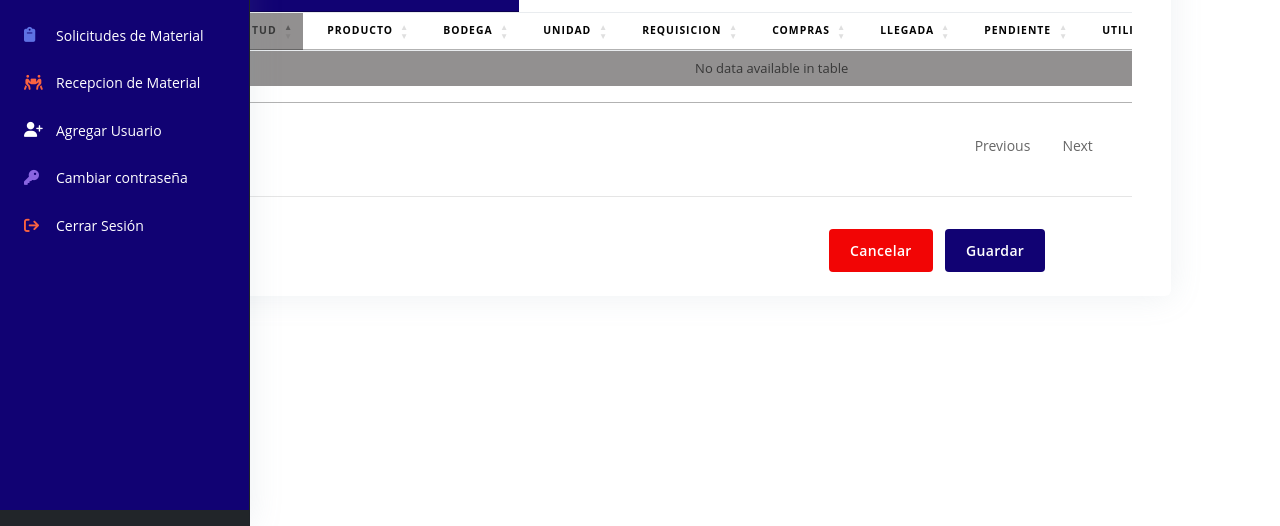
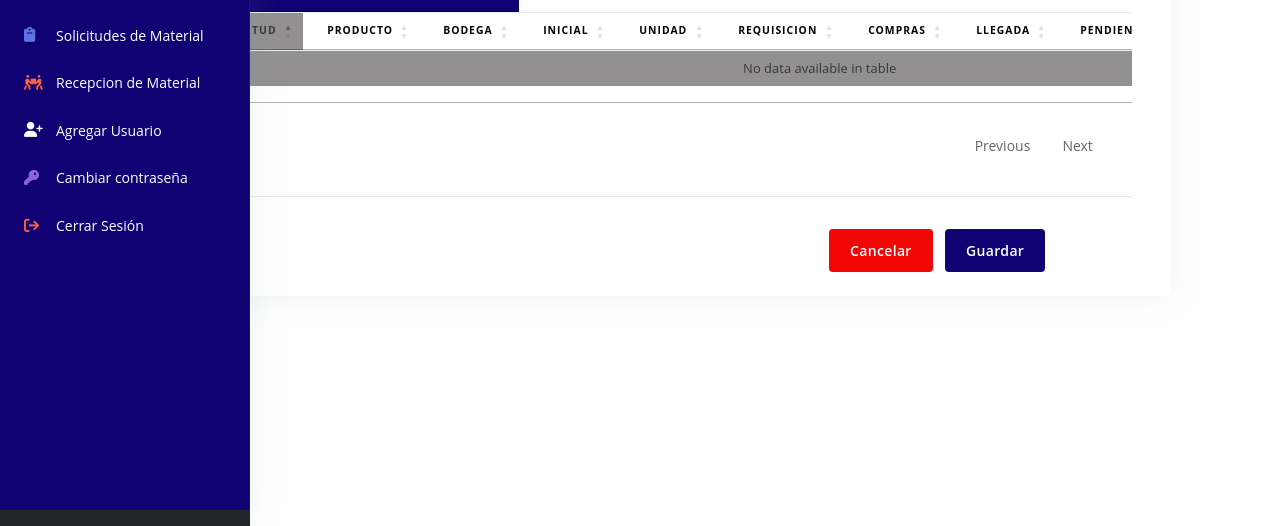
Before and after one commit to mons-castrosix/prueba2, a Django app: page /inventario/ver-requisicion/1/ in a window 1280 px wide; the page is wider, and only the part inside the window is pictured. Shown: the part 274-800 px from the top of that part. Run offline with Django 4.2, Linux system fonts and the light colour scheme; the visitor is signed in with stand-in values (Sample User, id 1); data that the repository does not hold is empty; some libraries are stand-ins or nearby versions.

Commit message:
compras.requisicion valor inicial

```diff
--- a/grupo_abrasan/app/models.py
+++ b/grupo_abrasan/app/models.py
@@ -78,6 +78,7 @@ class Compra(models.Model):
 
 class Recepcion(models.Model):
     solicitud=models.ForeignKey(Solicitud,to_field="id",on_delete=models.CASCADE)
+    inicial=models.IntegerField(null=True, default=0)
     llegada=models.IntegerField(null=True, default=0)
     pendiente=models.IntegerField(null=True, default=0)
     utilizado=models.IntegerField(null=True, default=0)
--- a/grupo_abrasan/app/templates/app/requisiciones/ver-recepcion.html
+++ b/grupo_abrasan/app/templates/app/requisiciones/ver-recepcion.html
@@ -56,6 +56,7 @@
                                         <th>Clave Solicitud</th>
                                         <th>Producto</th>
                                         <th >Bodega</th>
+                                        <th>Inicial</th>
                                         <th>Unidad</th>
                                         <th>Requisicion</th>
                                         <th>Compras</th>
@@ -69,9 +70,11 @@
                                     <tbody>
                                     {% for s in solicitudes %}
                                     <tr>
+
                                         <td>{{s.id}}</td>
                                         <td>{{s.descripcion}}</td>
                                         <td> <strong>{{s.bodegaproducto_id__cantidad}}</strong> </td>
+                                        <td>{{s.recepcion__inicial}}</td>
                                         <td>
                                             {% if s.unidad == '1' %}
                                             Pieza
--- a/grupo_abrasan/app/templates/app/requisiciones/ver-requisicion.html
+++ b/grupo_abrasan/app/templates/app/requisiciones/ver-requisicion.html
@@ -69,6 +69,7 @@
                                         <th>Clave solicitud</th>
                                         <th>Producto</th>
                                         <th >Bodega</th>
+                                        <th>Inicial</th>
                                         <th>Unidad</th>
                                         <th>Requisicion</th>
                                         <th>Compras</th>
@@ -85,6 +86,7 @@
                                         <td>{{s.id}}</td>
                                         <td>{{s.descripcion}}</td>
                                         <td><strong> {{s.bodegaproducto_id__cantidad}}</strong></td>
+                                        <td>{{s.recepcion__inicial}}</td>
                                         <td>
                                           {% if s.unidad == '1' %}
                                           Pieza
--- a/grupo_abrasan/app/views.py
+++ b/grupo_abrasan/app/views.py
@@ -736,10 +736,16 @@ def compra(request,solicitud):
             else:
                 sol=solicitud[i]
                 cantidad=cant
-                datos={'solicitud':sol,'compra':cantidad}
-                formulario=CompraForm(datos)
-                print(formulario.errors)
-                formulario.save()
+                exist=Compra.objects.filter(solicitud_id=sol).exists()
+                if(exist):
+                    formulario=RecepcionForm()
+                    messages.error(request,"Ya existe compra registrada para esta solicitud ")
+                    return redirect("/inventario/recepcion-bodega/")
+                else:
+                    datos={'solicitud':sol,'compra':cantidad}
+                    formulario=CompraForm(datos)
+                    print(formulario.errors)
+                    formulario.save()
             i+=1
 
 
@@ -797,7 +803,7 @@ def recepcion_bodega(request):
     return render(request,'app/requisiciones/recepcion.html',data)
 @permission_required('app.view_recepcion')
 def ver_recepcion(request,solicitud):
-    solicitudes=Solicitud.objects.select_related('bodegaproducto','compra','recepcion').values('bodegaproducto_id','cantidad','unidad','solicitud','bodegaproducto_id__cantidad','descripcion','id','solicita','compra','recepcion__llegada','recepcion__pendiente','recepcion__utilizado','recepcion__saldo').filter(solicitud=solicitud)
+    solicitudes=Solicitud.objects.select_related('bodegaproducto','compra','recepcion').values('bodegaproducto_id','cantidad','unidad','solicitud','bodegaproducto_id__cantidad','descripcion','id','solicita','compra','recepcion__llegada','recepcion__pendiente','recepcion__inicial','recepcion__utilizado','recepcion__saldo').filter(solicitud=solicitud)
     id=Solicitud.objects.select_related('bodegaproducto','compra','recepcion').values('id').filter(solicitud=solicitud)
     compra=Compra.objects.select_related('solicitud').filter(solicitud_id__in=id).values()
     data={
@@ -921,8 +927,9 @@ def recepcion_registro(request,solicitud):
                     usado=utilizado[x]
                     print("COMPRA"+str(compra[i]['compra']))
                     pnd=int(compra[i]['compra'])-int(llego)
-                    datos={'solicitud':sol,'llegada':llego,'pendiente':pnd,'utilizado':usado,'saldo':sal}
-                    print(datos)
+                    print(productobodega.cantidad)
+                    datos={'solicitud':sol,'llegada':llego,'pendiente':pnd,'utilizado':usado,'saldo':sal,'inicial':productobodega.cantidad}
+
 
                     if(int(compra[i]['compra']) > int(int(llego)+int(pnd)) or int(compra[i]['compra']) < int(int(llego)+int(pend))):
                         print("no es igual")
@@ -931,7 +938,7 @@ def recepcion_registro(request,solicitud):
                         break
                     else:
 
-                        print(productobodega.cantidad)
+                        print(datos)
                         antes=productobodega.cantidad
                         productobodega.cantidad=int(antes)+int(llego)
                         productobodega.save()
@@ -953,7 +960,7 @@ def recepcion_registro(request,solicitud):
     return render(request,'app/requisiciones/recepcion_registro.html',data)
 @permission_required('app.view_solicitud')
 def requisiciones(request,solicitud):
-    solicitudes=Solicitud.objects.select_related('bodegaproducto','compra','recepcion').values('bodegaproducto_id','solicita','unidad','cantidad','solicitud','bodegaproducto_id__cantidad','descripcion','id','solicita','compra','recepcion__llegada','recepcion__pendiente','recepcion__utilizado','recepcion__saldo').filter(solicitud=solicitud)
+    solicitudes=Solicitud.objects.select_related('bodegaproducto','compra','recepcion').values('bodegaproducto_id','solicita','unidad','cantidad','solicitud','bodegaproducto_id__cantidad','descripcion','id','solicita','compra','recepcion__llegada','recepcion__inicial','recepcion__pendiente','recepcion__utilizado','recepcion__saldo').filter(solicitud=solicitud)
     id=Solicitud.objects.select_related('bodegaproducto','compra','recepcion').values('id').filter(solicitud=solicitud)
     compra=Compra.objects.select_related('solicitud').filter(solicitud_id__in=id).values()
     solicita=Solicitud.objects.select_related('obra').values('solicita','fecha','obra__nombre').filter(solicitud=solicitud).first()
```
Also changed, not shown: grupo_abrasan/app/migrations/0017_recepcion_inicial.py (added).
